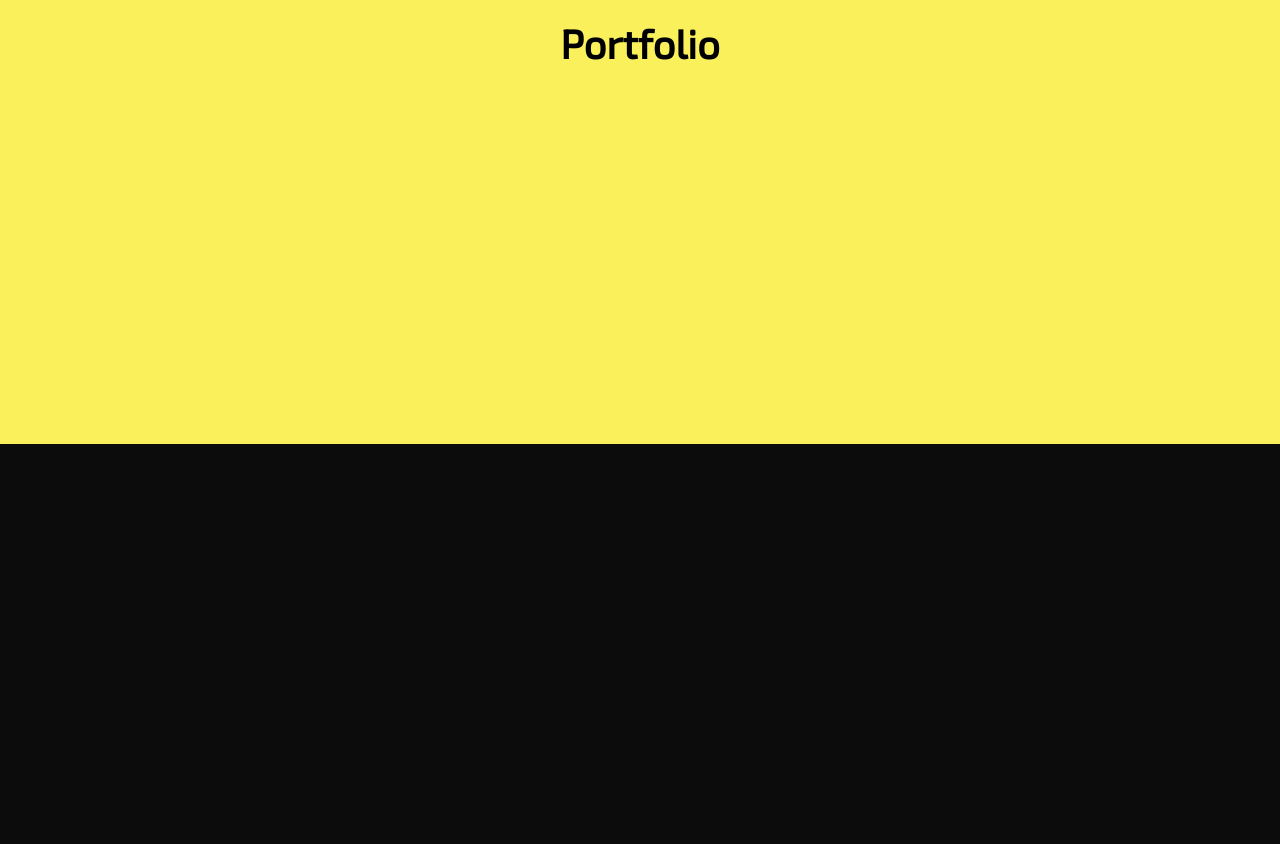
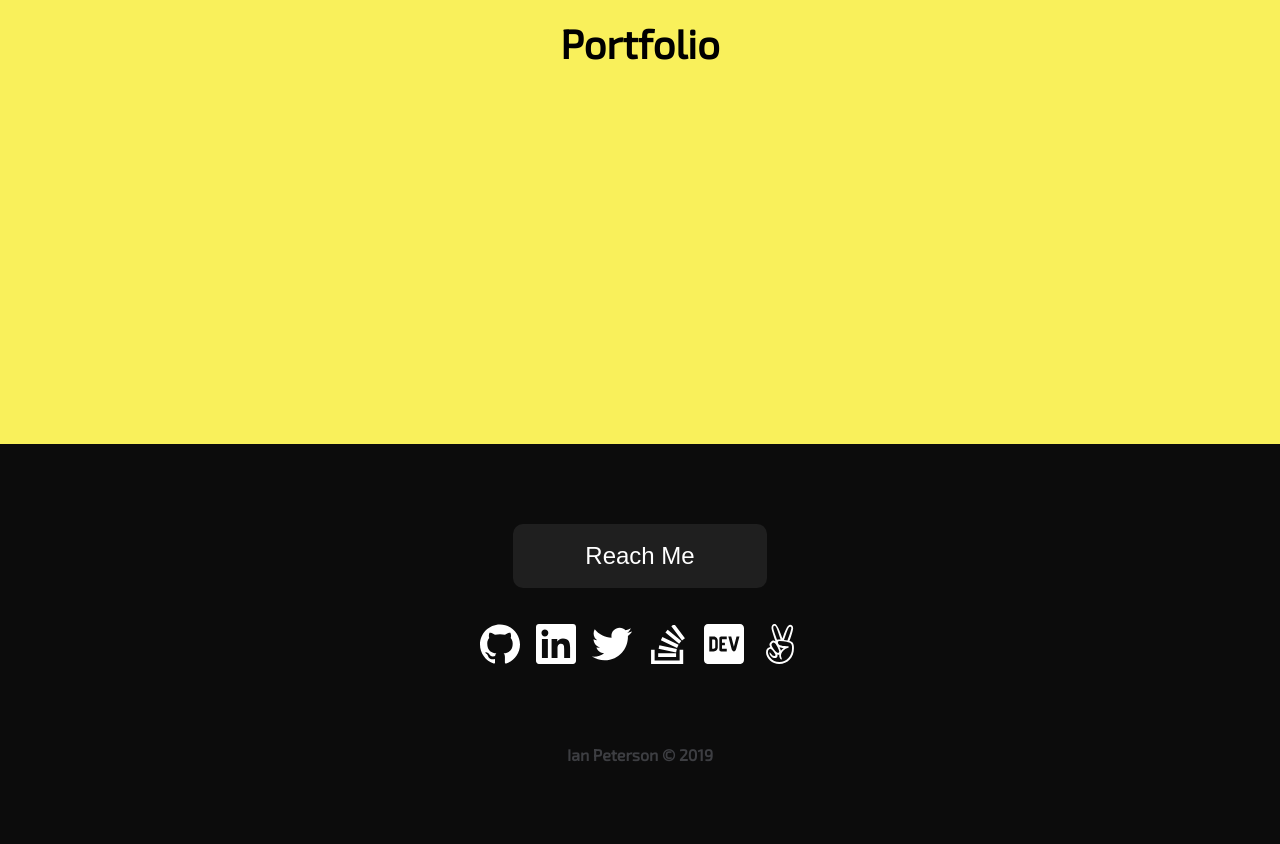
Before and after one commit to Xoadra/IanPortfolio, a React app: page / in a window 1280 px wide. Shown: the part 1598-2442 px from the top of the page. Built offline with nearby package versions, Linux system fonts and the light colour scheme.

Commit message:
Footer content embedded

```diff
--- a/package.json
+++ b/package.json
@@ -4,7 +4,7 @@
 
 {
 	"name": "ian-peterson",
-	"version": "0.0.1",
+	"version": "0.1.0",
 	"scripts": {
 		"node": "node server/server.js",
 		"build": "NODE_ENV=production webpack --progress",
@@ -25,6 +25,7 @@
 		"css-loader": "^2.1.0",
 		"html-webpack-plugin": "^3.2.0",
 		"mini-css-extract-plugin": "^0.5.0",
+		"url-loader": "^1.1.2",
 		"webpack": "^4.29.5",
 		"webpack-cli": "^3.2.3"
 	}
--- a/public/index.html
+++ b/public/index.html
@@ -2,7 +2,7 @@
 
 
 
-<html>
+<html lang="en">
 
 	<head>
 		<meta charset="utf-8"/>
--- a/public/styles.css
+++ b/public/styles.css
@@ -7,7 +7,7 @@
 
 
 body {
-	/* background: black; */
+	background: #101010;
 	font-family: 'Exo 2', 'Lucida Grande', sans-serif;
 	margin: 0;
 }
@@ -43,6 +43,10 @@ ul {
 	margin: 0;
 }
 
+p {
+	margin: 0;
+}
+
 noscript {
 	display: block;
 	background: white;
--- a/view/app/components/footer/footer.css
+++ b/view/app/components/footer/footer.css
@@ -3,7 +3,46 @@
 
 
 footer {
+	position: relative;
 	background: #0c0c0c;
+	color: white;
 	text-align: center;
+	box-sizing: border-box;
 	height: 400px;
+	padding: 5em 0;
 }
+
+footer button {
+	background: #1f1f1f;
+	border: 0;
+	border-radius: 10px;
+	color: white;
+	font-size: 1.5em;
+	cursor: pointer;
+	padding: 0.75em 3em;
+	margin: 0 0 1.5em;
+}
+
+footer ul {
+	padding: 0;
+}
+
+footer ul li {
+	display: inline-block;
+	background: #1f1f1f;
+	/* Colorizes black images and content */
+	/* filter: invert( 1 ) brightness( 50% ) sepia( 1 ) saturate( 10 ) hue-rotate( 100deg ); */
+	filter: invert( 1 );
+	height: 2.5em;
+	width: 2.5em;
+	margin: 0 0.5em;
+}
+
+footer span {
+	position: absolute;
+	color: #3d3e42;
+	font-weight: bold;
+	left: 0;
+	right: 0;
+	bottom: 5em;
+}
--- a/view/app/components/footer/footer.js
+++ b/view/app/components/footer/footer.js
@@ -4,8 +4,26 @@
 
 import React from 'react'
 
+import Media from './media/media'
 import './footer.css'
 
 
 
-export default ( ) => <footer></footer>
+export default ( ) => {
+	const name = 'Ian Peterson'
+	const year = new Date( ).getFullYear( )
+	return (
+		<footer>
+			<a href="mailto:xijp77@gmail.com"><button> Reach Me </button></a>
+			<ul>
+				<Media name="GitHub" href="github.com/Xoadra"/>
+				<Media name="LinkedIn" href="www.linkedin.com/in/ianjpeterson"/>
+				<Media name="Twitter" href="twitter.com/ian0codes"/>
+				<Media name="Stack Overflow" href="stackoverflow.com/users/7942450/xoadra"/>
+				<Media name="Devto" href="dev.to/xoadra"/>
+				<Media name="AngelList" href="angel.co/ianjpeterson"/>
+			</ul>
+			<span> { name } &#169; { year } </span>
+		</footer>
+	)
+}
--- /dev/null
+++ b/view/app/components/footer/media/media.css
@@ -0,0 +1,33 @@
+
+
+
+
+#github {
+	background: url( '../../../../../public/img/github.svg' ) no-repeat 50%;
+	background-size: cover;
+}
+
+#linkedin {
+	background: url( '../../../../../public/img/linkedin.svg' ) no-repeat 50%;
+	background-size: cover;
+}
+
+#stackoverflow {
+	background: url( '../../../../../public/img/stackoverflow.svg' ) no-repeat 50%;
+	background-size: cover;
+}
+
+#twitter {
+	background: url( '../../../../../public/img/twitter.svg' ) no-repeat 50%;
+	background-size: cover;
+}
+
+#devto {
+	background: url( '../../../../../public/img/devto.svg' ) no-repeat 50%;
+	background-size: cover;
+}
+
+#angellist {
+	background: url( '../../../../../public/img/angellist.svg' ) no-repeat 50%;
+	background-size: cover;
+}
--- /dev/null
+++ b/view/app/components/footer/media/media.js
@@ -0,0 +1,19 @@
+
+
+
+
+import React from 'react'
+
+import './media.css'
+
+
+
+export default ( props ) => {
+	const href = 'https://' + props.href
+	const icon = props.name.replace( ' ', '' )
+	return (
+		<a href={ href }>
+			<li id={ icon.toLowerCase( ) }/>
+		</a>
+	)
+}
--- a/webpack.config.js
+++ b/webpack.config.js
@@ -17,6 +17,7 @@ module.exports = ( ) => {
 		},
 		module: {
 			rules: [
+				{ test: /\.svg$/, use: 'url-loader' },
 				{ test: /\.css$/, use: [ MiniCssExtractPlugin.loader, 'css-loader' ] },
 				{ test: /\.js$/, exclude: /node_modules/, use: 'babel-loader' }
 			]
```
Also changed, not shown: public/img/angellist.svg (added), public/img/devto.svg (added), public/img/github.svg (added), public/img/linkedin.svg (added), public/img/stackoverflow.svg (added), public/img/twitter.svg (added), 1 other file.
